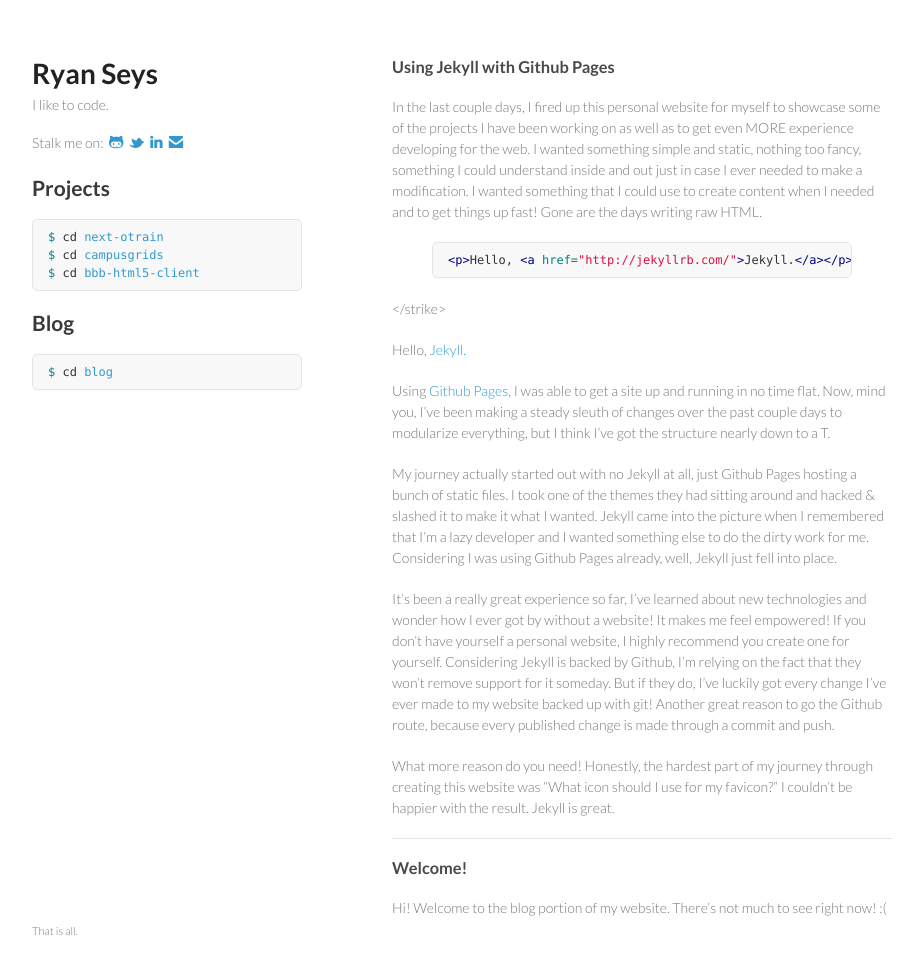
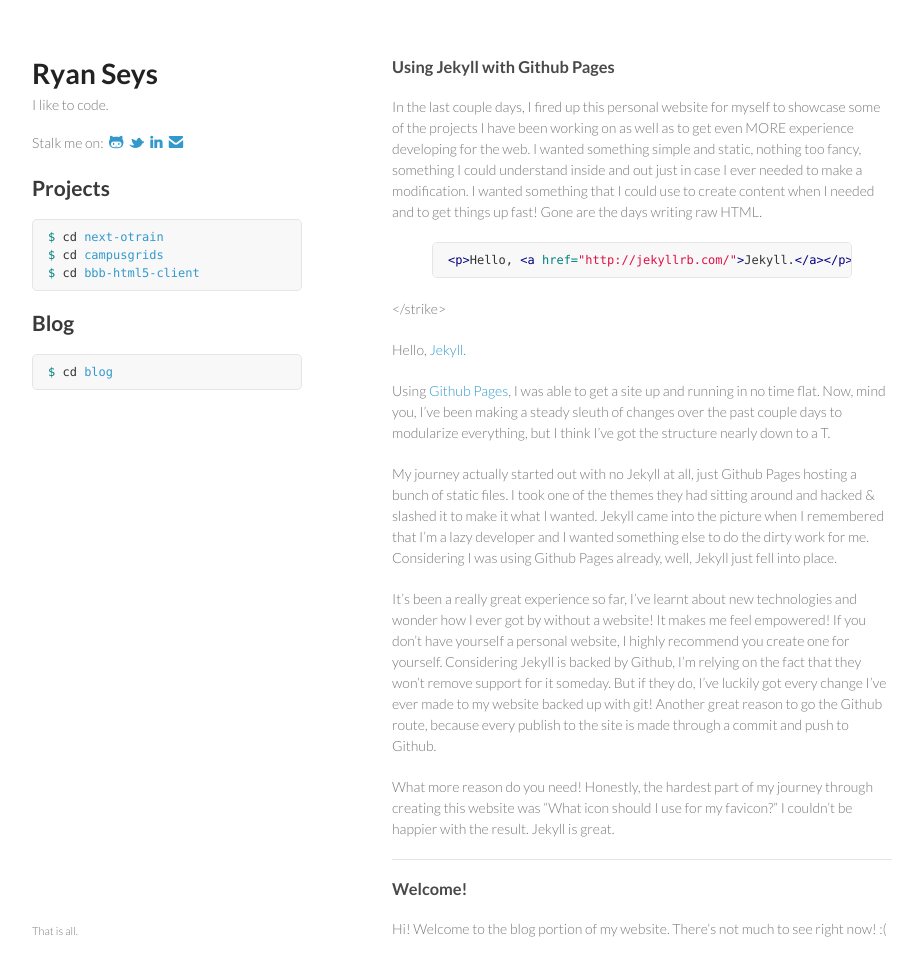
Before and after one commit to tl-dr/ryanseys.com, a Jekyll site: the page built from blog/index.html, in a window 1280 px wide and 1009 px high. Shown: the top 976 px of the window, without its empty margins (178-1095 px from the left). Built offline with Jekyll 4.4.1, drawn with Linux system fonts in a browser that asks for light colours; Markdown is read by kramdown in place of the engine named in the settings.

Commit message:
Grammer correction

```diff
--- a/_posts/2012-11-25-using-jekyll.md
+++ b/_posts/2012-11-25-using-jekyll.md
@@ -13,6 +13,6 @@
 
 My journey actually started out with no Jekyll at all, just Github Pages hosting a bunch of static files. I took one of the themes they had sitting around and hacked & slashed it to make it what I wanted. Jekyll came into the picture when I remembered that I'm a lazy developer and I wanted something else to do the dirty work for me. Considering I was using Github Pages already, well, Jekyll just fell into place.
 
-It's been a really great experience so far, I've learned about new technologies and wonder how I ever got by without a website! It makes me feel empowered! If you don't have yourself a personal website, I highly recommend you create one for yourself. Considering Jekyll is backed by Github, I'm relying on the fact that they won't remove support for it someday. But if they do, I've luckily got every change I've ever made to my website backed up with git! Another great reason to go the Github route, because every published change is made through a commit and push.
+It's been a really great experience so far, I've learnt about new technologies and wonder how I ever got by without a website! It makes me feel empowered! If you don't have yourself a personal website, I highly recommend you create one for yourself. Considering Jekyll is backed by Github, I'm relying on the fact that they won't remove support for it someday. But if they do, I've luckily got every change I've ever made to my website backed up with git! Another great reason to go the Github route, because every publish to the site is made through a commit and push to Github.
 
 What more reason do you need! Honestly, the hardest part of my journey through creating this website was "What icon should I use for my favicon?" I couldn't be happier with the result. Jekyll is great.
```
